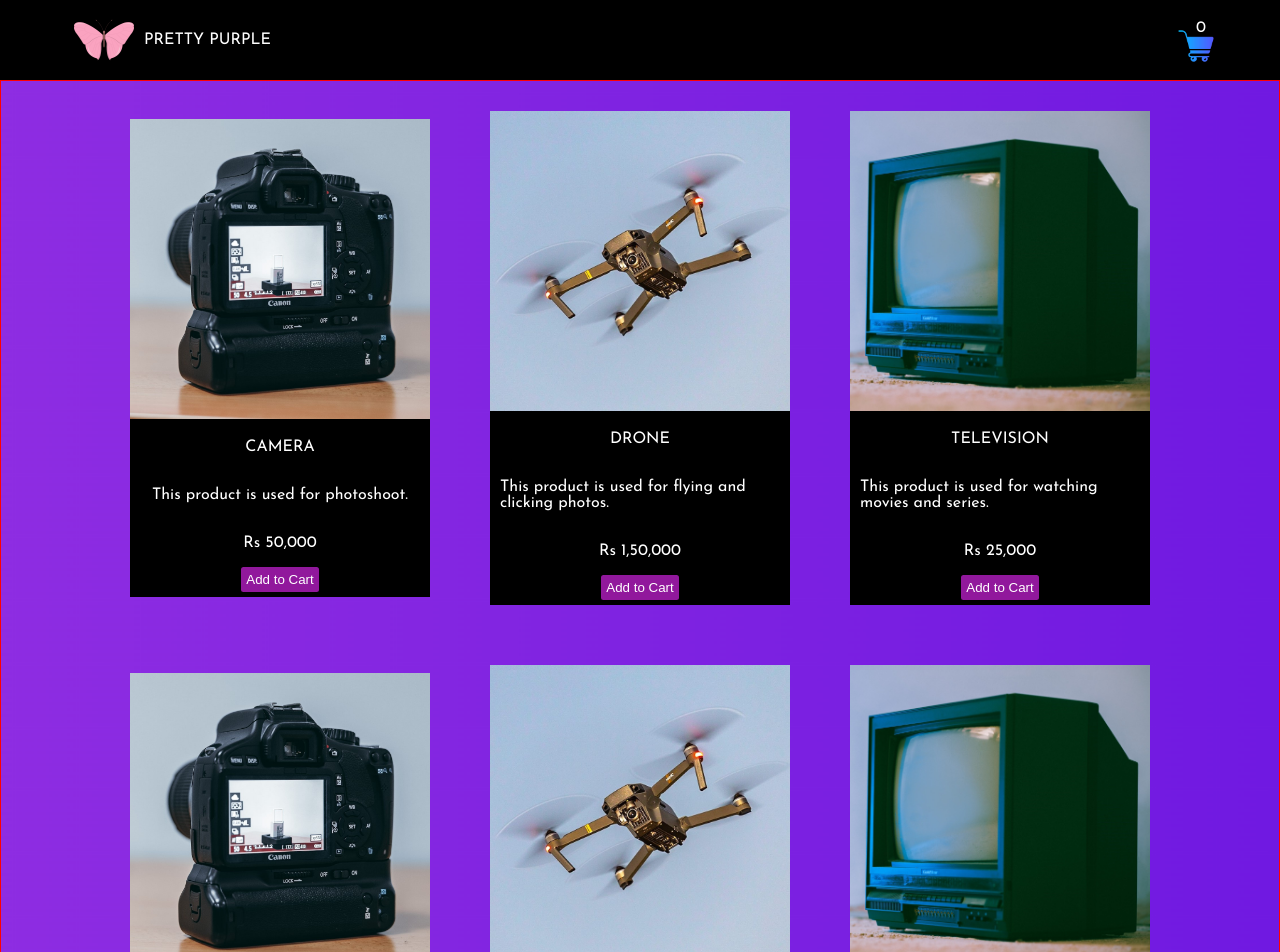
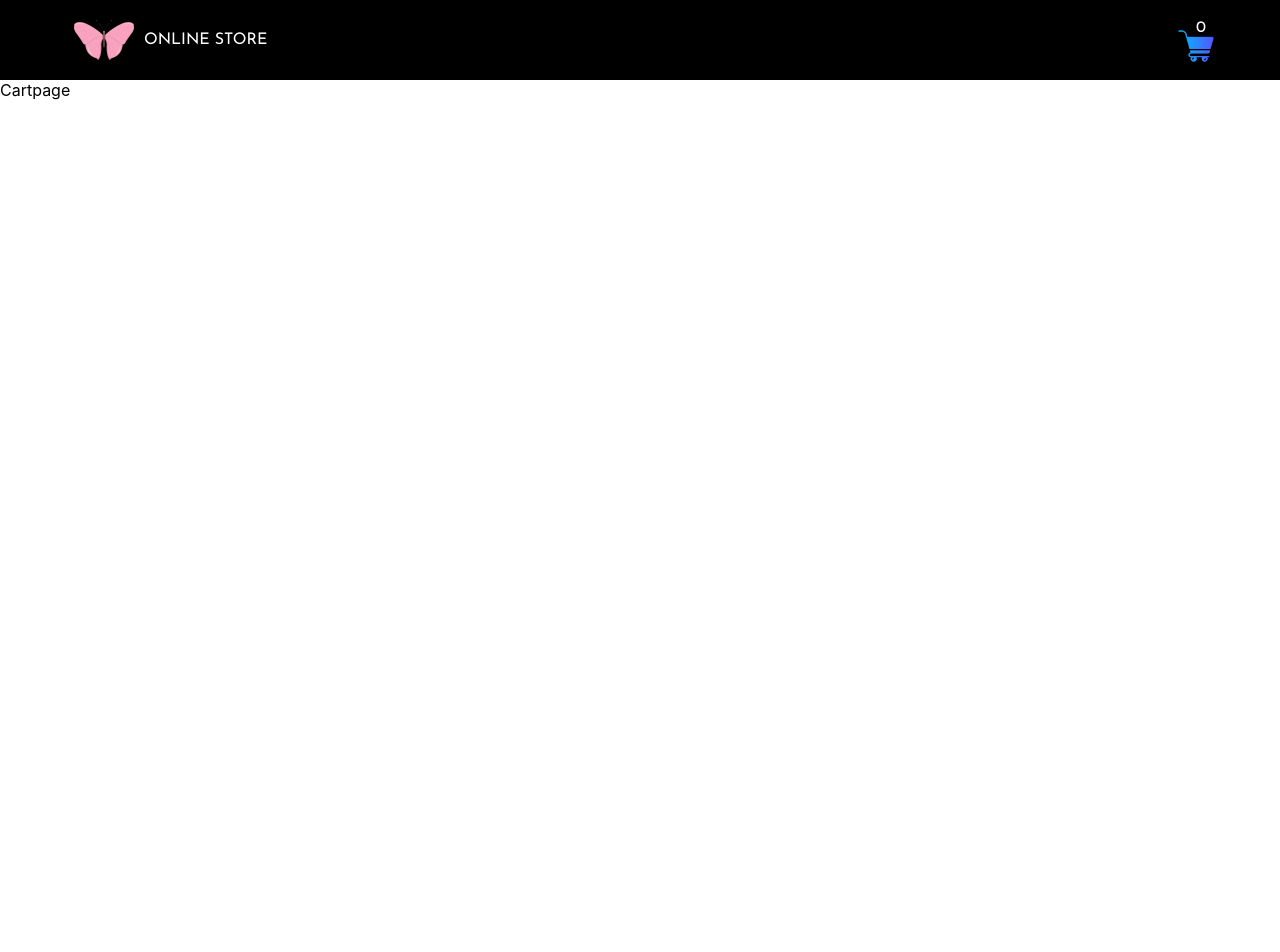
Before and after one commit to Aftab69/prettypurple, a React (Create React App) app: page /cart in a window 1280 px wide. Shown: the top 952 px of the page. After the commit the page ends 800 px from the top, so only its background shows below. Built offline with nearby package versions, Linux system fonts and the light colour scheme.

Commit message:
before creating cart page

```diff
--- a/package.json
+++ b/package.json
@@ -8,6 +8,7 @@
     "@testing-library/user-event": "^13.5.0",
     "react": "^18.2.0",
     "react-dom": "^18.2.0",
+    "react-router-dom": "^6.3.0",
     "react-scripts": "5.0.1",
     "web-vitals": "^2.1.4"
   },
--- a/src/App.js
+++ b/src/App.js
@@ -1,11 +1,16 @@
+import { Routes, Route } from "react-router-dom";
 import Navbar from "./Navbar";
 import Productspage from "./Productspage";
+import Cartpage from "./Cartpage";
 
 function App() {
   return (
     <>
       <Navbar />
-      <Productspage />
+      <Routes>
+        <Route path="/" element={<Productspage />} />
+        <Route path="/cart" element={<Cartpage />} />
+      </Routes>
     </>
   );
 }
--- /dev/null
+++ b/src/Cartpage.js
@@ -0,0 +1,9 @@
+import React from 'react'
+
+const Cartpage = () => {
+  return (
+    <div>Cartpage</div>
+  )
+}
+
+export default Cartpage
--- /dev/null
+++ b/src/Context.js
@@ -0,0 +1,16 @@
+import React, { useState,createContext } from 'react'
+
+export const CartContext = createContext();
+
+const Context = ({children}) => {
+    let [ itemnumber, setItemnumber ] = useState(0);
+  return (
+    <>
+        <CartContext.Provider value={{ itemnumber, setItemnumber }}>
+            {children}
+        </CartContext.Provider>
+    </>
+  )
+}
+
+export default Context
--- a/src/Navbar.js
+++ b/src/Navbar.js
@@ -1,19 +1,23 @@
-import React from 'react';
+import React, { useContext } from 'react';
+import { Link } from "react-router-dom";
 import "./Navbar.css";
 import logo from "./Images/animatedbutterflylogo.gif";
 import cart from "./Images/carticon.png";
+import { CartContext } from "./Context.js"
 
 const Navbar = () => {
+  let { itemnumber } = useContext(CartContext)
+
   return (
     <nav>
       <div className='navMainItems'>
         <div className='logoAndTitleContainer'>
-            <div className='logoContainer'><img src={logo} alt={logo} /></div>
-            <div className='titleContainer'>PRETTY PURPLE</div>
+            <Link to="/"><div className='logoContainer'><img src={logo} alt={logo} /></div></Link>
+            <Link style={{textDecoration:"none", color:"white"}} to="/"><div className='titleContainer'>ONLINE STORE</div></Link>
         </div>
         <div className='cartContainer'>
-            <div className='cartItemNumber'><span>0</span></div>
-            <div className='cartIcon'><img src={cart} alt={cart} /></div>
+            <div className='cartItemNumber'><span>{itemnumber}</span></div>
+            <Link to="/cart"><div className='cartIcon'><img src={cart} alt={cart} /></div></Link>
         </div>
       </div>
     </nav>
--- a/src/Product.js
+++ b/src/Product.js
@@ -1,7 +1,17 @@
-import React from 'react'
+import React, { useContext } from 'react'
 import "./Product.css"
+import { CartContext } from "./Context.js"
 
 const Product = (props) => {
+
+  //from Context.js
+  let { itemnumber, setItemnumber } = useContext(CartContext)
+
+  const handleAddToCart = () =>{
+    setItemnumber(itemnumber=itemnumber+1)
+    document.getElementById(props.productName).disabled = true;
+  }
+  console.log(itemnumber)
   return (
     <>
       <div className='productContainer'>
@@ -18,7 +28,7 @@ const Product = (props) => {
             <p>{props.productPrice}</p>
         </div>
         <div className='productButton'>
-            <button>Add to Cart</button>
+            <button id={props.productName} onClick={handleAddToCart}>Add to Cart</button>
         </div>
       </div>
     </>
--- a/src/Productspage.css
+++ b/src/Productspage.css
@@ -2,11 +2,10 @@
     box-sizing: border-box;
 }
 .productspageContainer{
-    border: 1px solid red;
+    background-image: url("./Images/productspagebackground.jpg");
+    background-size: cover;
     width: 100%;
     min-height: 90vh;
-    background-image: url("./Images/productspagebackground.jpg");
-    background-size: cover;
     display: flex;
     justify-content: center;
     align-items: center;
--- a/src/Productspage.js
+++ b/src/Productspage.js
@@ -12,10 +12,6 @@ const Productspage = () => {
         <Product productImage={image1} productName="CAMERA" productDes="This product is used for photoshoot." productPrice="Rs 50,000" />
         <Product productImage={image2} productName="DRONE" productDes="This product is used for flying and clicking photos." productPrice="Rs 1,50,000" />
         <Product productImage={image3} productName="TELEVISION" productDes="This product is used for watching movies and series." productPrice="Rs 25,000" />
-        <Product productImage={image1} productName="CAMERA" productDes="This product is used for photoshoot." productPrice="Rs 50,000" />
-        <Product productImage={image2} productName="DRONE" productDes="This product is used for flying and clicking photos." productPrice="Rs 1,50,000" />
-        <Product productImage={image3} productName="TELEVISION" productDes="This product is used for watching movies and series." productPrice="Rs 25,000" />
-        <Product productImage={image1} productName="CAMERA" productDes="This product is used for photoshoot." productPrice="Rs 50,000" />
       </div>
     </>
   )
--- a/src/index.js
+++ b/src/index.js
@@ -2,8 +2,14 @@ import React from 'react';
 import ReactDOM from 'react-dom/client';
 import './index.css';
 import App from './App';
+import Context from './Context';
+import { BrowserRouter } from "react-router-dom";
 
 const root = ReactDOM.createRoot(document.getElementById('root'));
 root.render(
-    <App />
+    <Context>
+        <BrowserRouter>
+            <App />
+        </BrowserRouter>
+    </Context>
 );
```
Also changed, not shown: 1 other file (tests, documents, lock files or other folders).
